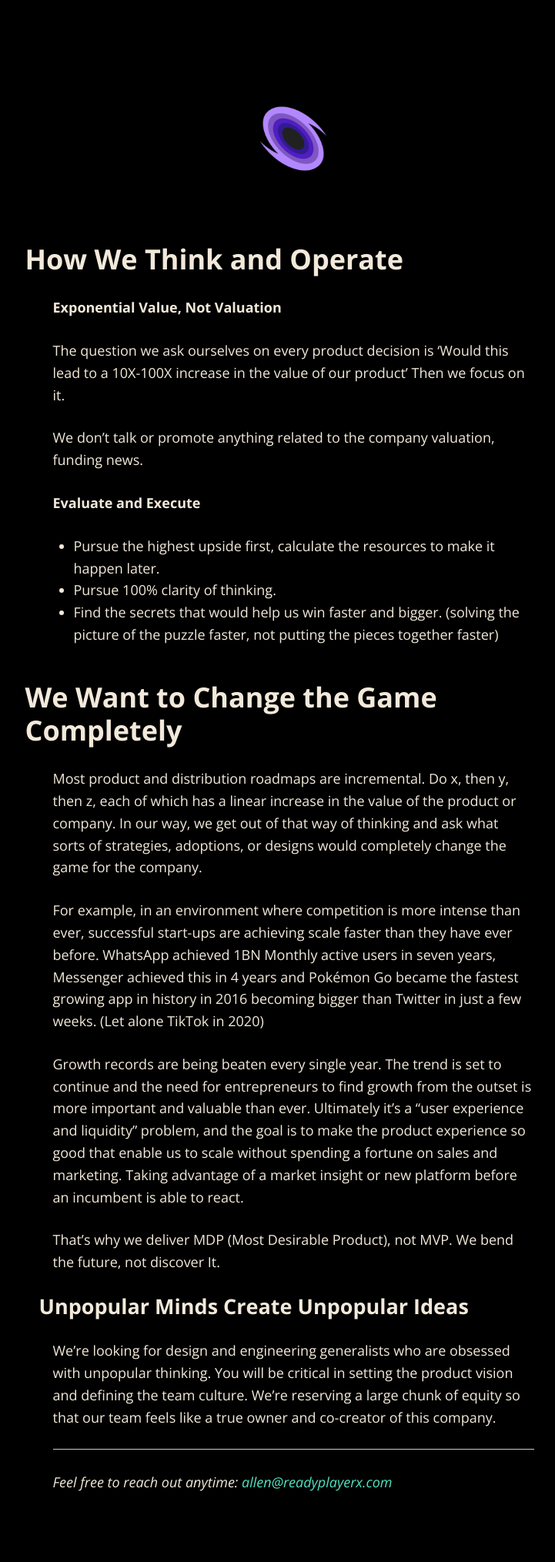
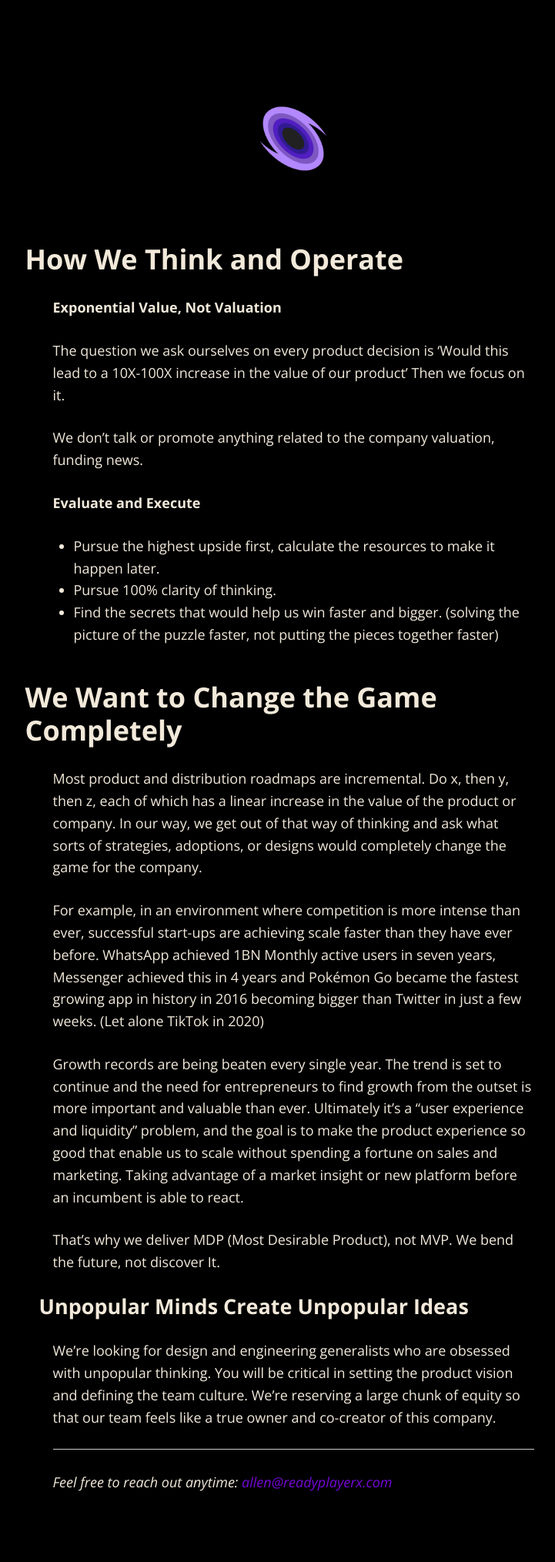
Before and after one commit to tarsmachine/tarsmachine.github.io, a Jekyll site: the page built from index.md, in a window 1280 px wide. Shown: the whole page at 77% size, without its empty margins (259-980 px from the left). Built offline with Jekyll 4.4.1, drawn with Linux system fonts in a browser that asks for light colours; nearby versions of some CDN libraries.

Commit message:
Update solo.css

```diff
--- a/css/solo.css
+++ b/css/solo.css
@@ -21,7 +21,7 @@ body {
 }
 
 a {
-  color: #50E3C2; /* From http://clrs.cc */
+  color: #7407D6; /* From http://clrs.cc */
   text-decoration: none;
 }
 
```
